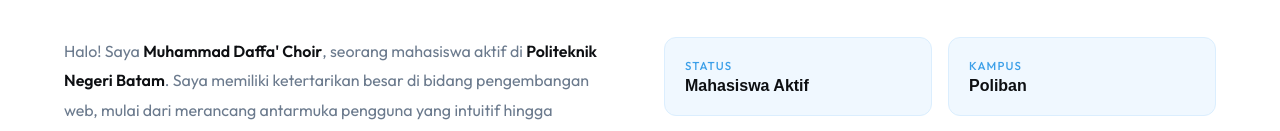
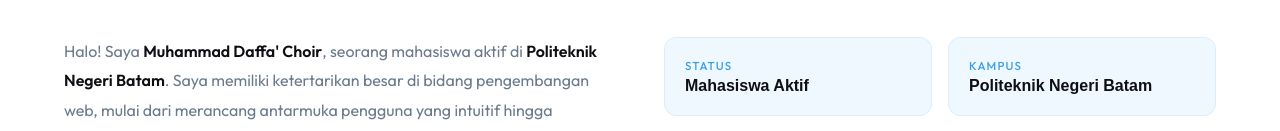
Before and after one commit to daffarwesa/porto_pbo, a plain HTML site: page index.html in a window 1280 px wide. Shown: the part 966-1097 px from the top of the page. Drawn offline with Linux system fonts and the light colour scheme; a web font is replaced by a local one.

Commit message:
Update perkuliahan

```diff
--- a/index.html
+++ b/index.html
@@ -973,7 +973,7 @@
         </div>
         <div class="stat-card">
           <p class="s-label">Kampus</p>
-          <p class="s-val">Poliban</p>
+          <p class="s-val">Politeknik Negeri Batam</p>
         </div>
         <div class="stat-card">
           <p class="s-label">Kota</p>
```
